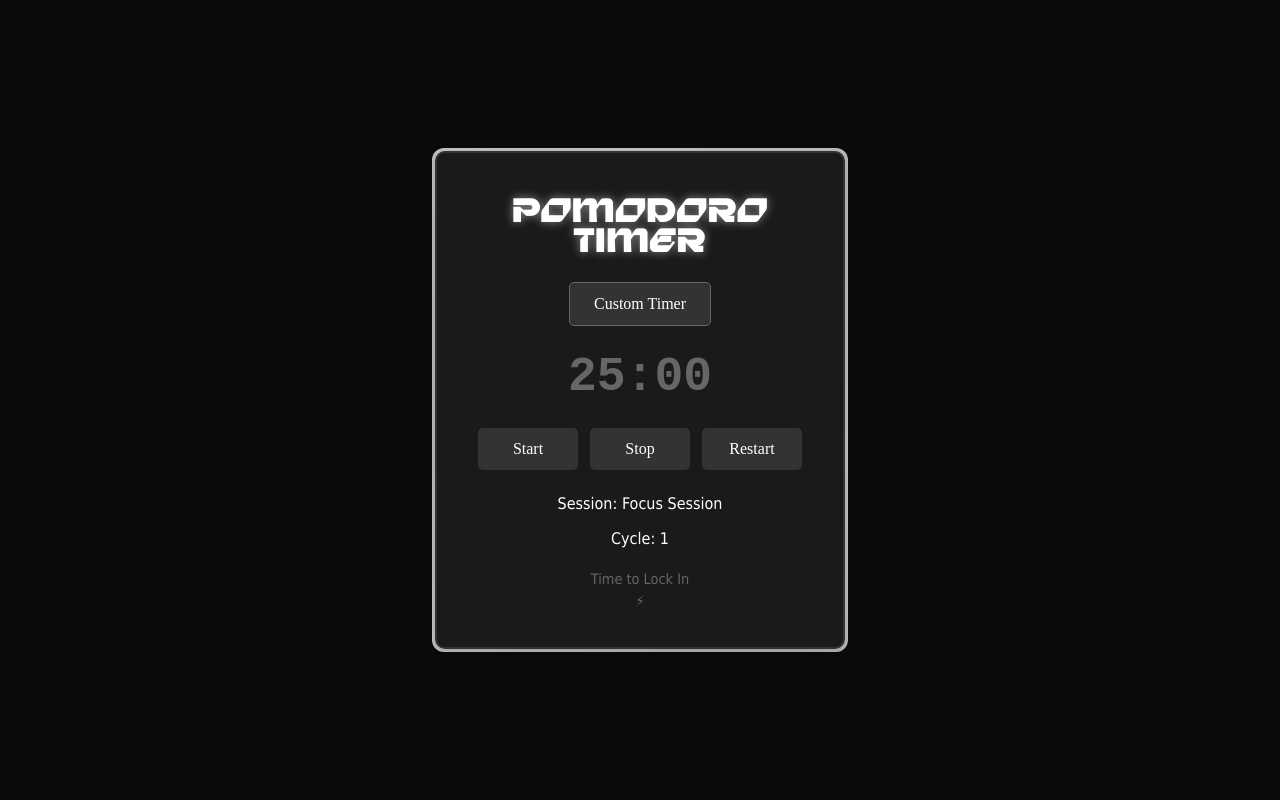
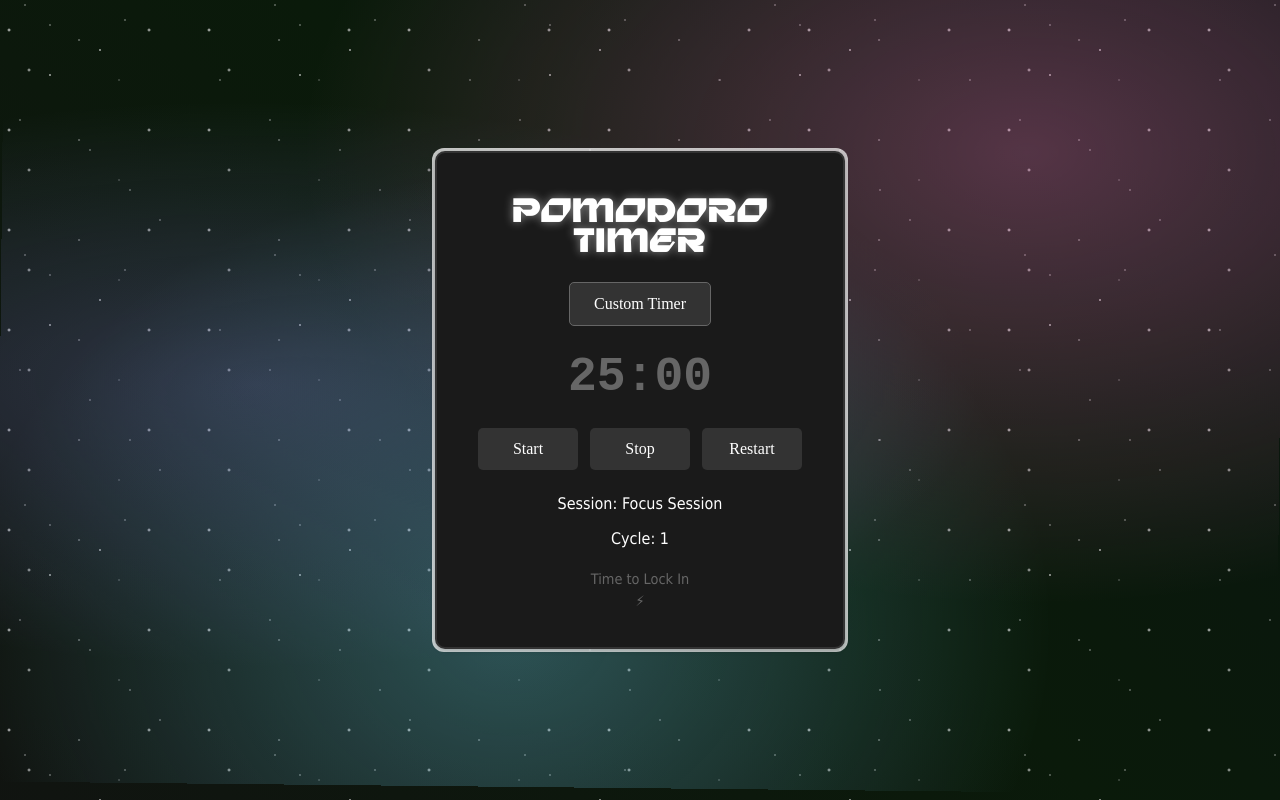
Before and after one commit to samlarson94/sammy_pomodoro, a React (Create React App) app in the folder pomodoro-timer/: page / in a window 1280 px wide. Built offline with nearby package versions, Linux system fonts and the light colour scheme.

Commit message:
f*cking awesome background.

```diff
--- a/pomodoro-timer/src/App.css
+++ b/pomodoro-timer/src/App.css
@@ -27,7 +27,7 @@ html {
 body {
   margin: 0;
   font-family: 'Audiowide', Tahoma, Geneva, Verdana, sans-serif;
-  background: #0a0a0a;
+  background: transparent;
   display: flex;
   justify-content: center;
   align-items: center;
--- a/pomodoro-timer/src/App.js
+++ b/pomodoro-timer/src/App.js
@@ -1,5 +1,6 @@
 import React, { useState, useEffect, useRef } from 'react';
 import './App.css';
+import SpaceBackground from './SpaceBackground';
 
 function App() {
   // Timer states
@@ -198,6 +199,8 @@ function App() {
   }, [customMode, customTime]);
 
   return (
+    <>
+      <SpaceBackground />
       <div className={`app-container ${!isRunning ? 'inactive' : ''} ${isRunning && sessionType === 'focus' ? 'work-mode' : ''} ${isRunning && (sessionType === 'shortBreak' || sessionType === 'longBreak') ? 'break-mode' : ''}`}>
         <h1>Pomodoro Timer</h1>
 
@@ -285,6 +288,7 @@ function App() {
           )}
         </footer>
       </div>
+    </>
   );
 }
 
--- /dev/null
+++ b/pomodoro-timer/src/SpaceBackground.css
@@ -0,0 +1,121 @@
+/* Space Background Styles */
+.space-background {
+  position: fixed;
+  top: 0;
+  left: 0;
+  width: 100%;
+  height: 100%;
+  z-index: -1;
+  overflow: hidden;
+  background: linear-gradient(45deg, #0a0a0a, #1a0a1a, #0a1a0a, #0a0a1a);
+  background-size: 400% 400%;
+  animation: spaceGradient 20s ease infinite;
+}
+
+@keyframes spaceGradient {
+  0% {
+    background-position: 0% 50%;
+  }
+  50% {
+    background-position: 100% 50%;
+  }
+  100% {
+    background-position: 0% 50%;
+  }
+}
+
+/* Stars */
+.stars {
+  position: absolute;
+  top: 0;
+  left: 0;
+  width: 100%;
+  height: 100%;
+  background-image:
+    radial-gradient(2px 2px at 20px 30px, #eee, transparent),
+    radial-gradient(2px 2px at 40px 70px, rgba(255,255,255,0.8), transparent),
+    radial-gradient(1px 1px at 90px 40px, #fff, transparent),
+    radial-gradient(1px 1px at 130px 80px, rgba(255,255,255,0.6), transparent),
+    radial-gradient(2px 2px at 160px 30px, #ddd, transparent);
+  background-repeat: repeat;
+  background-size: 200px 100px;
+  animation: starsMove 100s linear infinite;
+}
+
+@keyframes starsMove {
+  from {
+    transform: translateX(0);
+  }
+  to {
+    transform: translateX(-200px);
+  }
+}
+
+/* Twinkling effect */
+.twinkling {
+  position: absolute;
+  top: 0;
+  left: 0;
+  width: 100%;
+  height: 100%;
+  background-image:
+    radial-gradient(1px 1px at 25px 5px, white, transparent),
+    radial-gradient(1px 1px at 50px 25px, white, transparent),
+    radial-gradient(1px 1px at 125px 20px, white, transparent),
+    radial-gradient(1.5px 1.5px at 50px 75px, white, transparent),
+    radial-gradient(1.5px 1.5px at 100px 50px, white, transparent),
+    radial-gradient(1px 1px at 220px 80px, white, transparent),
+    radial-gradient(1px 1px at 20px 120px, white, transparent),
+    radial-gradient(1px 1px at 90px 150px, white, transparent),
+    radial-gradient(1px 1px at 130px 190px, white, transparent),
+    radial-gradient(1px 1px at 160px 220px, white, transparent);
+  background-repeat: repeat;
+  background-size: 250px 250px;
+  animation: twinkle 4s ease-in-out infinite;
+}
+
+@keyframes twinkle {
+  0%, 100% {
+    opacity: 0.3;
+  }
+  50% {
+    opacity: 1;
+  }
+}
+
+/* Nebula effect */
+.nebula {
+  position: absolute;
+  top: 0;
+  left: 0;
+  width: 100%;
+  height: 100%;
+  background:
+    radial-gradient(ellipse at 20% 50%, rgba(120, 119, 198, 0.3), transparent 50%),
+    radial-gradient(ellipse at 80% 20%, rgba(255, 119, 198, 0.3), transparent 50%),
+    radial-gradient(ellipse at 40% 80%, rgba(120, 219, 255, 0.3), transparent 50%);
+  animation: nebulaFloat 30s ease-in-out infinite;
+}
+
+@keyframes nebulaFloat {
+  0%, 100% {
+    transform: translateY(0px) rotate(0deg);
+  }
+  33% {
+    transform: translateY(-20px) rotate(1deg);
+  }
+  66% {
+    transform: translateY(10px) rotate(-1deg);
+  }
+}
+
+/* Responsive adjustments */
+@media (max-width: 768px) {
+  .stars {
+    background-size: 150px 75px;
+  }
+
+  .twinkling {
+    background-size: 200px 200px;
+  }
+}
--- /dev/null
+++ b/pomodoro-timer/src/SpaceBackground.js
@@ -0,0 +1,14 @@
+import React from 'react';
+import './SpaceBackground.css';
+
+const SpaceBackground = () => {
+  return (
+    <div className="space-background">
+      <div className="stars"></div>
+      <div className="twinkling"></div>
+      <div className="nebula"></div>
+    </div>
+  );
+};
+
+export default SpaceBackground;
```
Lines whose indentation alone changed are shown as unchanged.
